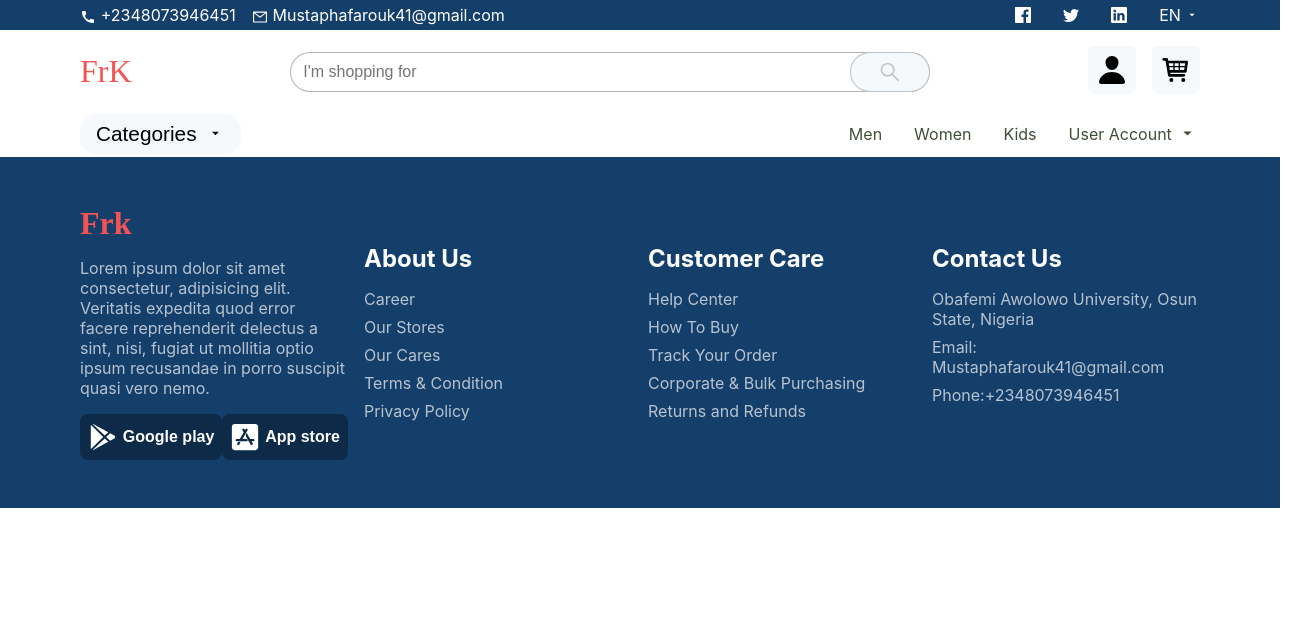
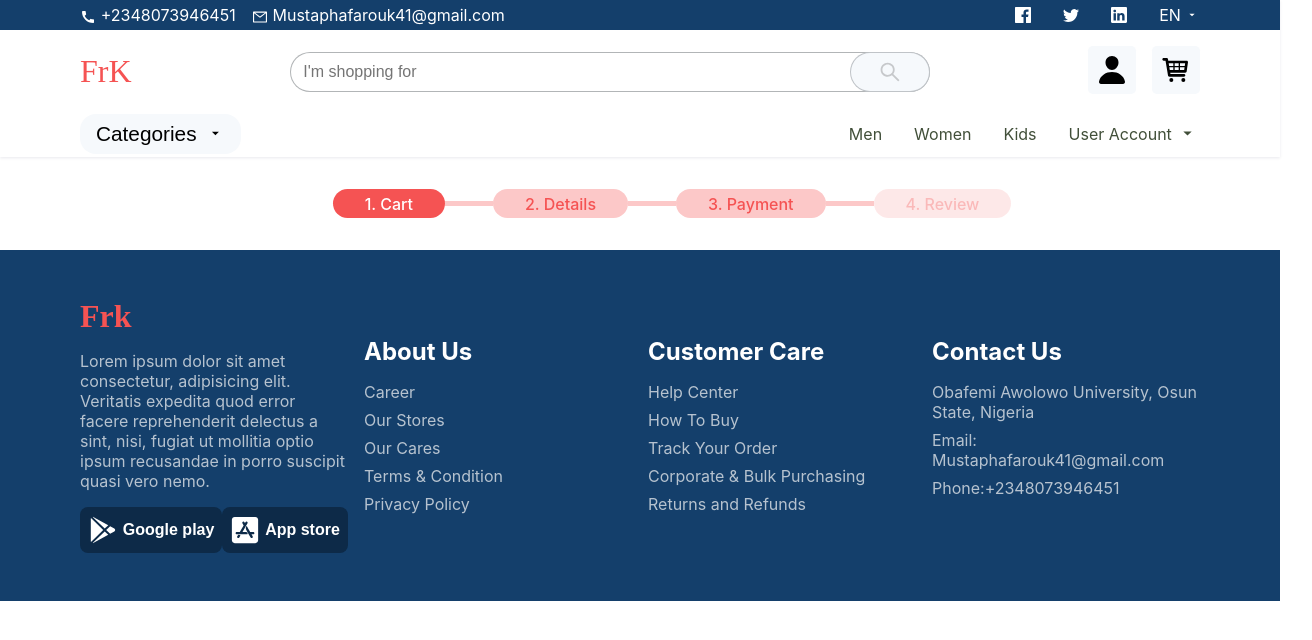
Before and after one commit to Farouk-ayo/ecommerce-, a React (Create React App) app: page /cart in a window 1280 px wide. Shown: the top 640 px of the page, 1312 px wide, since content can reach past the window. Built offline with nearby package versions, Linux system fonts and the light colour scheme.

Commit message:
implemented the buying path

```diff
--- a/src/page/CartPage.js
+++ b/src/page/CartPage.js
@@ -8,19 +8,20 @@ const CartPage = () => {
   const cartCtx = useContext(CartCtx);
   return (
     <section>
-      <div>
-        <Link to="./cart"></Link>
+      <div className={classes.links}>
+        <Link to="./cart">1. Cart</Link>
+        <hr />
+        <Link to="./details">2. Details</Link>
+        <hr />
+        <Link to="./payment">3. Payment</Link>
+        <hr />
+        <Link to="./review">4. Review</Link>
       </div>
       {cartCtx.items.map((item) => {
         return (
           <section className={classes.cartInfo}>
+            <img src={item.productImage} alt="" />
             <div className={classes.eachInfo}>
-              <div className={classes.btnDiv}>
-                <button className={classes.firstBtn}>+</button>
-                <p>{item.quantity}</p>
-                <button className={classes.secondBtn}>-</button>
-              </div>
-              <img src={item.productImage} alt="" />
               <div className={classes.details}>
                 <h5>{item.productName}</h5>
                 <p>
@@ -28,9 +29,13 @@ const CartPage = () => {
                 </p>
                 <h2>${item.totalAmount}.00</h2>
               </div>
-              <RxCross2 />
+              <div className={classes.btnDiv}>
+                <button className={classes.firstBtn}>+</button>
+                <p>{item.quantity}</p>
+                <button className={classes.secondBtn}>-</button>
+              </div>
             </div>
-            <hr />
+            <RxCross2 />
           </section>
         );
       })}
--- a/src/page/Page.module.css
+++ b/src/page/Page.module.css
@@ -0,0 +1,31 @@
+.links {
+  display: flex;
+  width: 100%;
+  justify-content: center;
+  margin: 2rem;
+  align-items: center;
+}
+
+.links :first-child {
+  background-color: #f55353;
+  color: white;
+}
+.links :last-child {
+  opacity: 0.4;
+}
+hr {
+  height: 0.3rem;
+  background-color: #fcc8c8;
+  width: 3rem;
+  border: none;
+}
+
+.links a {
+  padding: 0.3rem 2rem;
+  font-size: 1rem;
+  background-color: #fcc8c8;
+  color: #f55353;
+  border-radius: 2rem;
+  font-weight: 500;
+  cursor: pointer;
+}
```
